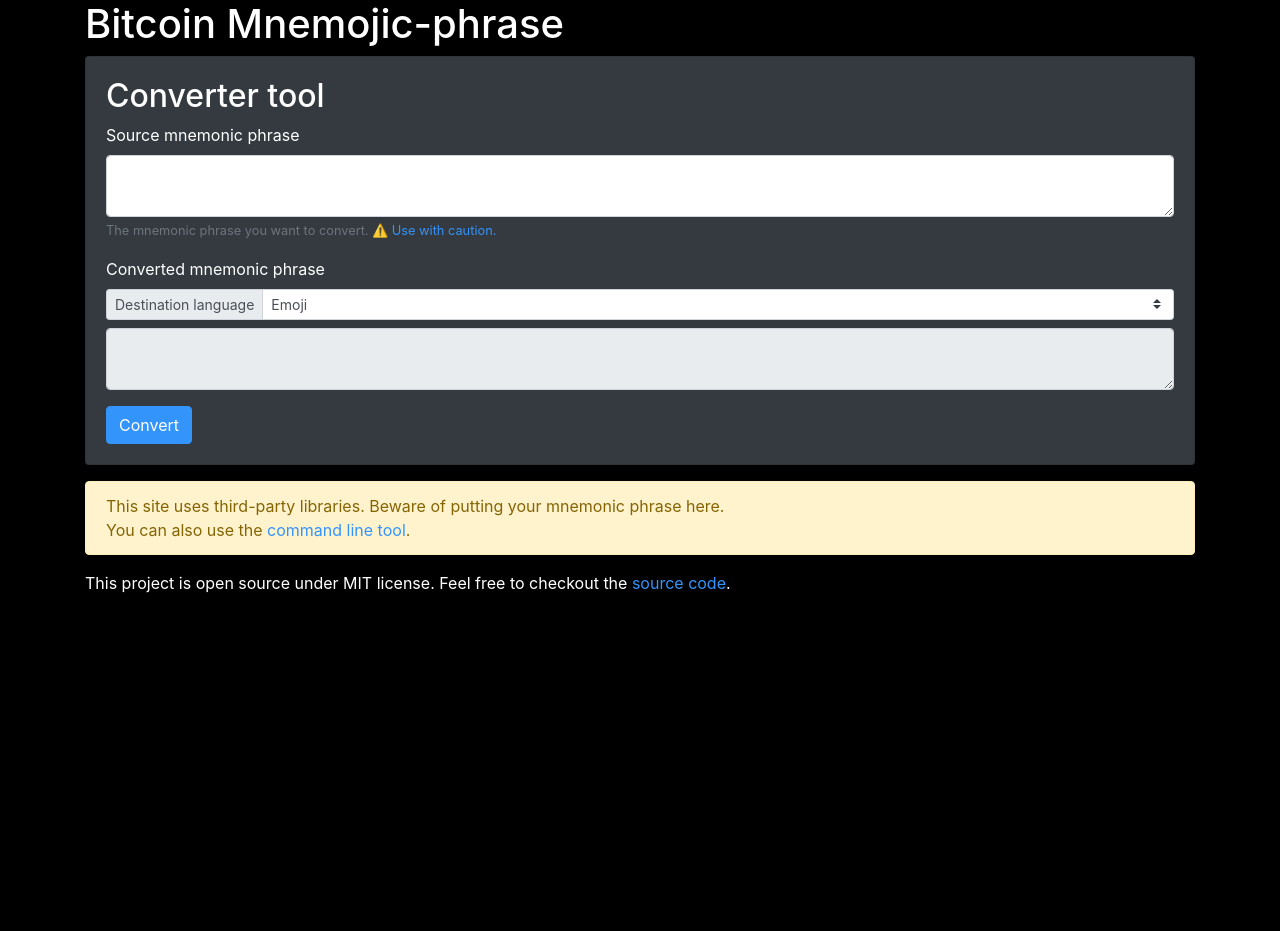
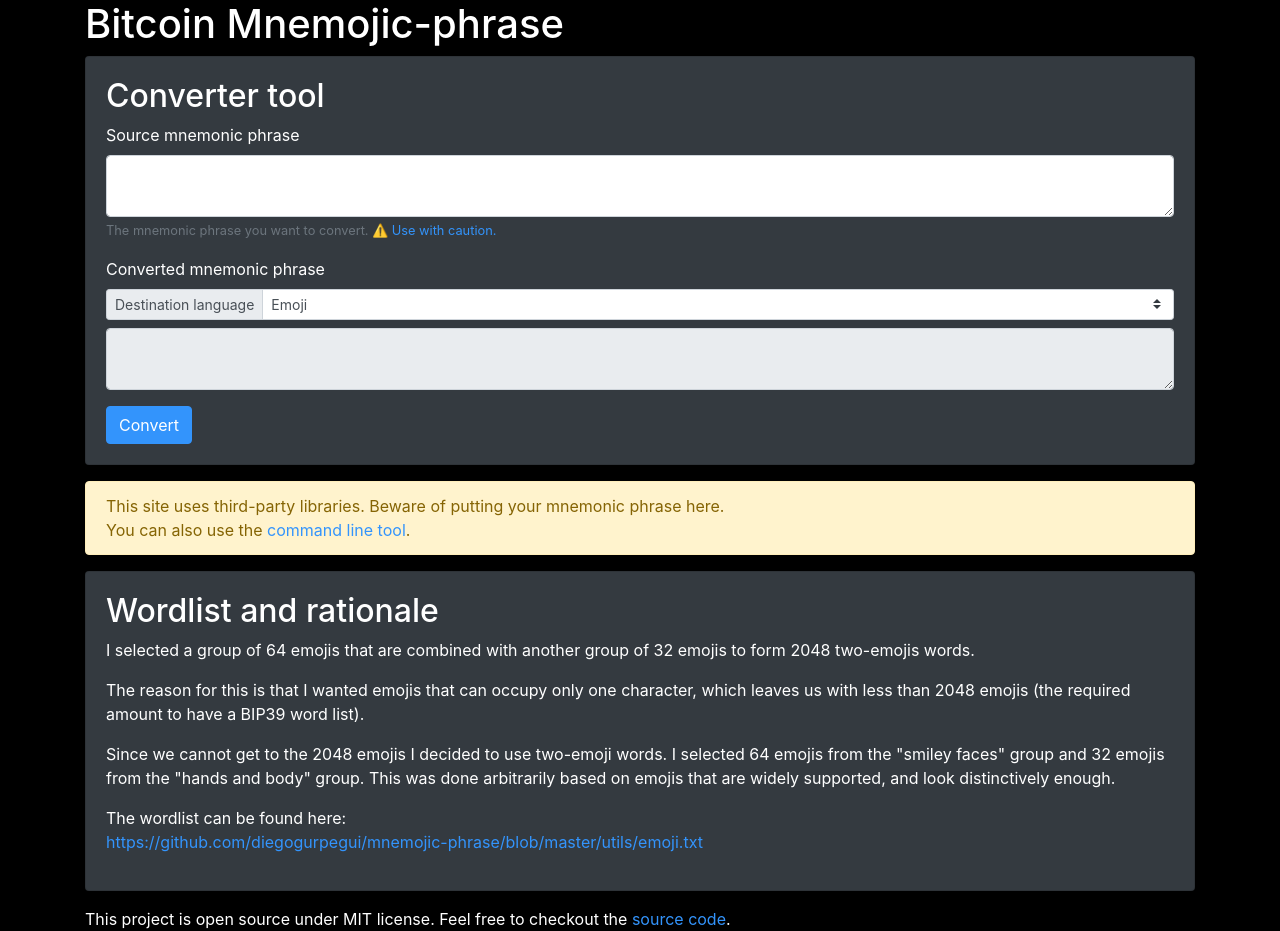
Before and after one commit to diegogurpegui/mnemojic-phrase, a website built with webpack: page src/index.html in a window 1280 px wide. Before the commit the page ends 800 px from the top, so only its background shows below. Built offline with nearby package versions, Linux system fonts and the light colour scheme.

Commit message:
Add explanation on web page

```diff
--- a/src/index.html
+++ b/src/index.html
@@ -59,6 +59,27 @@
       This site uses third-party libraries. Beware of putting your mnemonic phrase here.<br />
       You can also use the <a href="https://github.com/diegogurpegui/mnemojic-phrase">command line tool</a>.
     </div>
+    <div class="card text-white bg-dark mb-3">
+      <div class="card-body">
+        <h2>Wordlist and rationale</h2>
+        <p>I selected a group of 64 emojis that are combined with another group of 32 emojis to form 2048 two-emojis
+          words.</p>
+        <p>
+          The reason for this is that I wanted emojis that can occupy only one character, which leaves us with less than
+          2048 emojis (the required amount to have a BIP39 word list).</p>
+        <p></p>
+        Since we cannot get to the 2048 emojis I decided to use two-emoji words. I selected 64 emojis from the "smiley
+        faces" group and 32 emojis from the "hands and body" group. This was done arbitrarily based on emojis that are
+        widely supported, and look distinctively enough.
+        </p>
+        <p>
+          The wordlist can be found here:<br />
+          <a href="https://github.com/diegogurpegui/mnemojic-phrase/blob/master/utils/emoji.txt">
+            https://github.com/diegogurpegui/mnemojic-phrase/blob/master/utils/emoji.txt
+          </a>
+        </p>
+      </div>
+    </div>
 
     <footer>
       This project is open source under MIT license. Feel free to checkout the
```
Also changed, not shown: web/index.html (+1 -1 lines).
